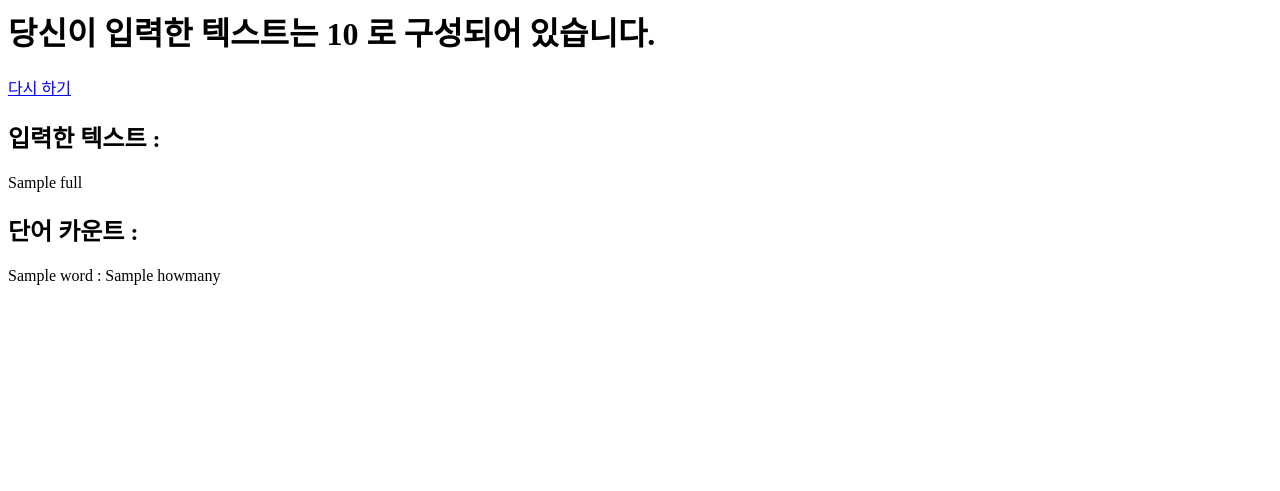
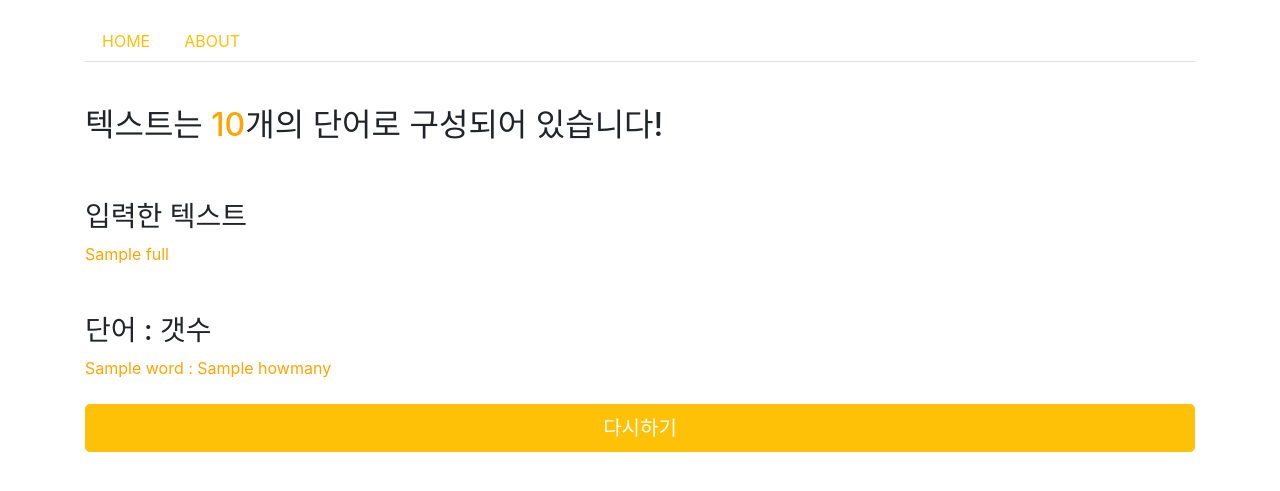
Before and after one commit to sryung1225/DjangoPJ_WordCounter, a Django app: template wordcount/templates/result.html in a window 1280 px wide. Shown: the top 491 px of the page. Run offline with Django 3.2, Linux system fonts and the light colour scheme; the template is opened without the code that fills it: most values are stand-ins (such as "Sample title", 1, 10 or a date in 2020); some libraries are stand-ins or nearby versions.

Commit message:
add style

```diff
--- a/wordcount/templates/result.html
+++ b/wordcount/templates/result.html
@@ -1,17 +1,45 @@
-<h1>당신이 입력한 텍스트는
-    <!--총 단어 수-->
-    {{total}}
-    로 구성되어 있습니다.</h1>
-
-<a href="{%url 'home'%}">다시 하기</a>
-<br>
-<h2> 입력한 텍스트 :</h2>
-<!--입력받은 전체 텍스트-->
-{{full}}
-
-<h2> 단어 카운트 :</h2>
-<!--'단어' - '단어가 나온 횟수'-->
-{% for word, howmany in dictionary%}
-{{word}} : {{howmany}}
-<br>
-{%endfor%}
+<!DOCTYPE html>
+<html>
+    <head>
+        <link rel="stylesheet" href="https://stackpath.bootstrapcdn.com/bootstrap/4.3.1/css/bootstrap.min.css" integrity="sha384-ggOyR0iXCbMQv3Xipma34MD+dH/1fQ784/j6cY/iJTQUOhcWr7x9JvoRxT2MZw1T" crossorigin="anonymous">
+    </head>
+    <body>
+        <div class="container">
+            <div class="grid" style="padding:20px 0;">
+                <ul class="nav nav-tabs">
+                    <li class="nav-item">
+                        <a class="nav-link text-warning" href="{%url 'home'%}">HOME</a>
+                    </li>
+                    <li class="nav-item">
+                        <a class="nav-link text-warning" href="{%url 'about'%}">ABOUT</a>
+                    </li>
+                </ul>
+            </div>
+            <div>
+                <br>
+                <h2>텍스트는 <span style="color:orange;">{{total}}</span>개의 단어로 구성되어 있습니다!</h2>
+                <br>
+            </div>
+            <div class="form-group">
+                <div clss="full-text">
+                    <br>
+                    <h3>입력한 텍스트</h3>
+                    <span style="color:orange;">{{full}}</span>
+                </div>
+                <br>
+                <div class="count-text">
+                    <br>
+                    <h3>단어 : 갯수</h3>
+                    <span style="color:orange;">
+                    {% for word, howmany in dictionary%}
+                    {{word}} : {{howmany}}
+                    <br>
+                    {%endfor%}
+                    </span>
+                    <br>
+                    <a class="btn btn-warning text-white btn-lg btn-block" href="{%url 'home'%}" role="button">다시하기</a>
+                </div>
+            </div>
+        </div>
+    </body>
+</html>
```
Also changed, not shown: wordcount/templates/about.html (+32 -5 lines), wordcount/templates/home.html (+33 -9 lines), wordcount/templates/images/logo.png (added), wordcount/templates/logo.png (added).
